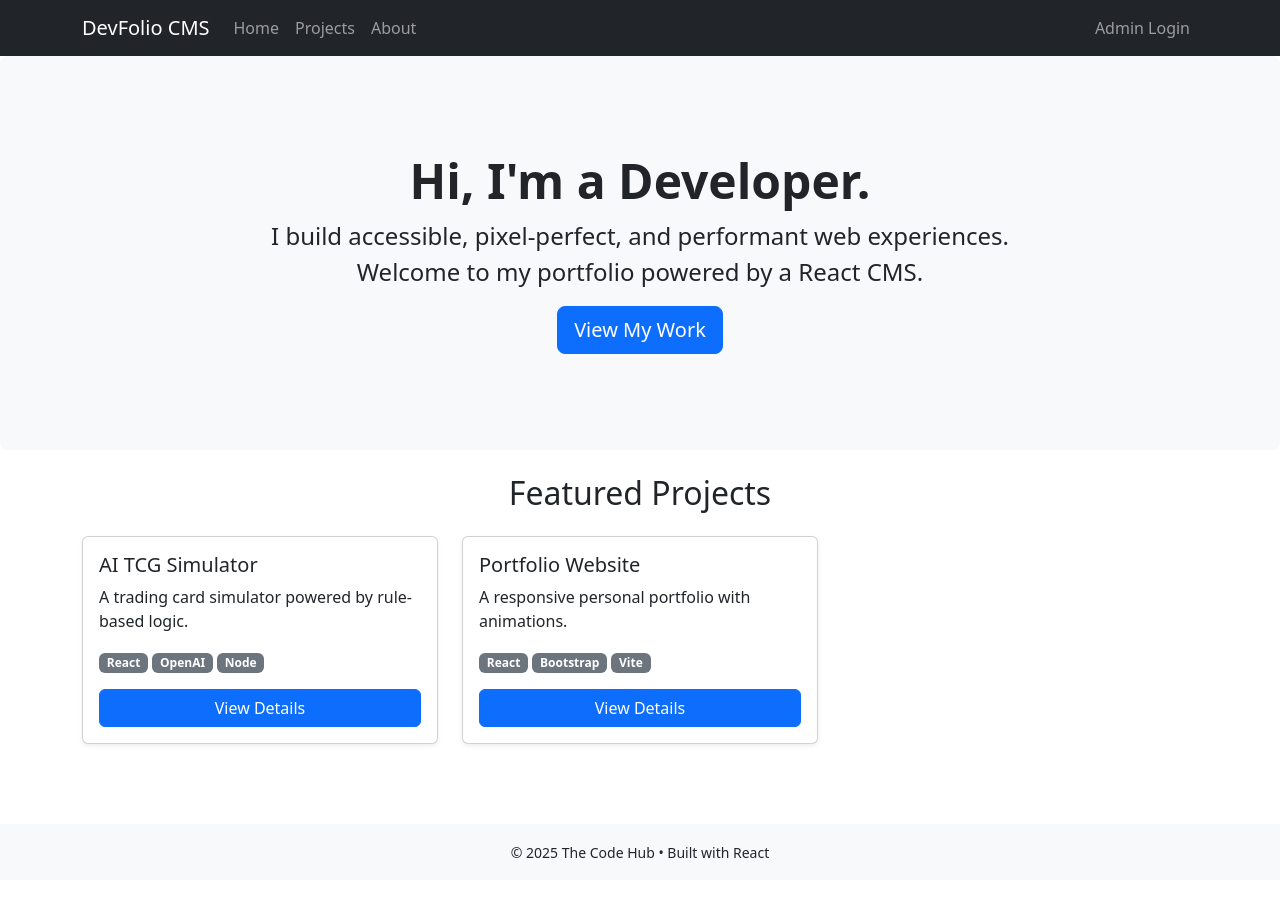
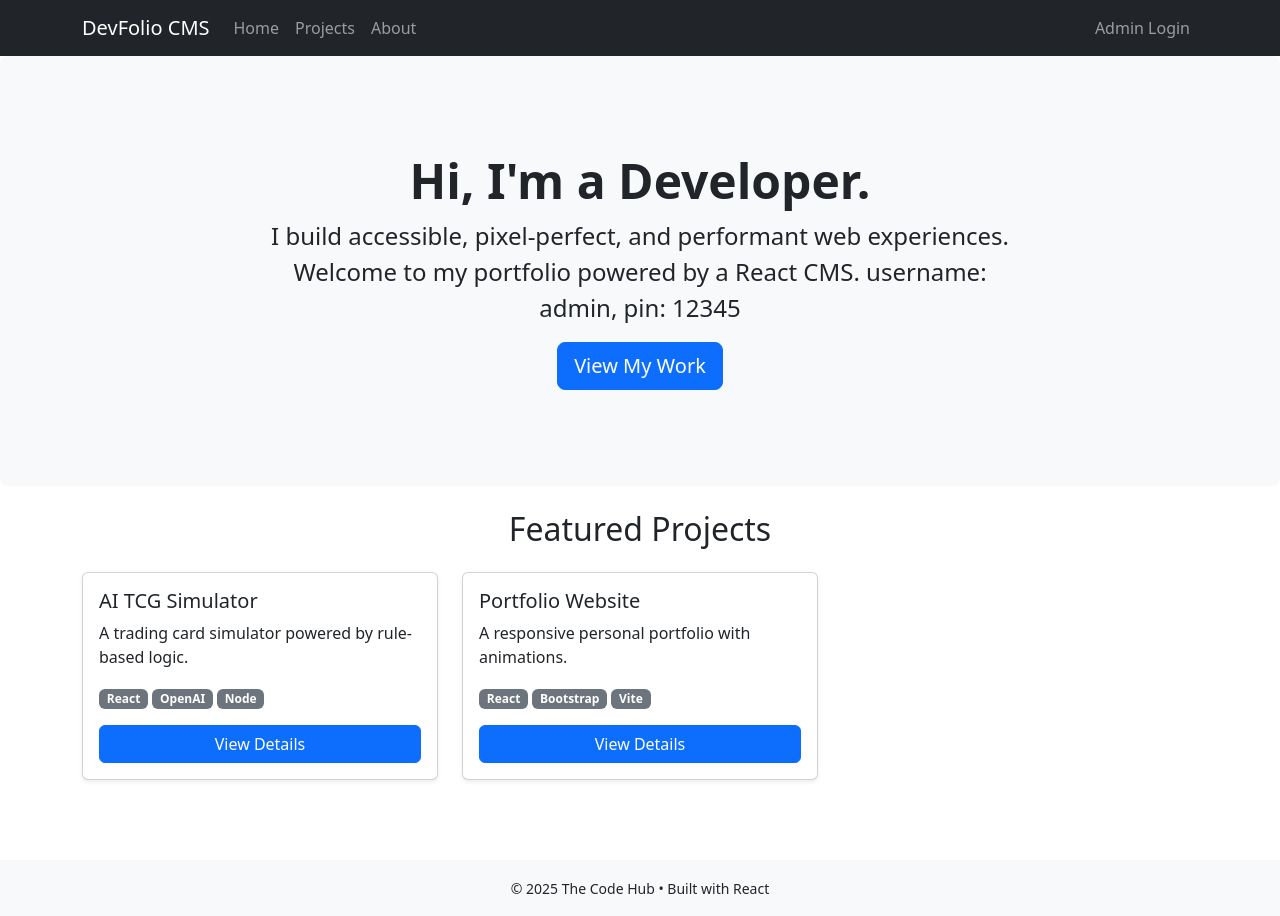
Before and after one commit to CS571-F25/p164, a React (Vite) app: page /projects in a window 1280 px wide. Before the commit the page ends 880 px from the top, so only its background shows below. Built offline with nearby package versions, Linux system fonts and the light colour scheme.

Commit message:
morgan 4 commit

```diff
--- a/src/pages/Home.jsx
+++ b/src/pages/Home.jsx
@@ -20,6 +20,7 @@ export default function Home() {
           <p className="col-md-8 fs-4 mx-auto">
             I build accessible, pixel-perfect, and performant web experiences.
             Welcome to my portfolio powered by a React CMS.
+            username: admin, pin: 12345
           </p>
           <Button as={Link} to="/projects" variant="primary" size="lg">View My Work</Button>
         </Container>
```
Also changed, not shown: 2 other files (tests, documents, lock files or other folders).
